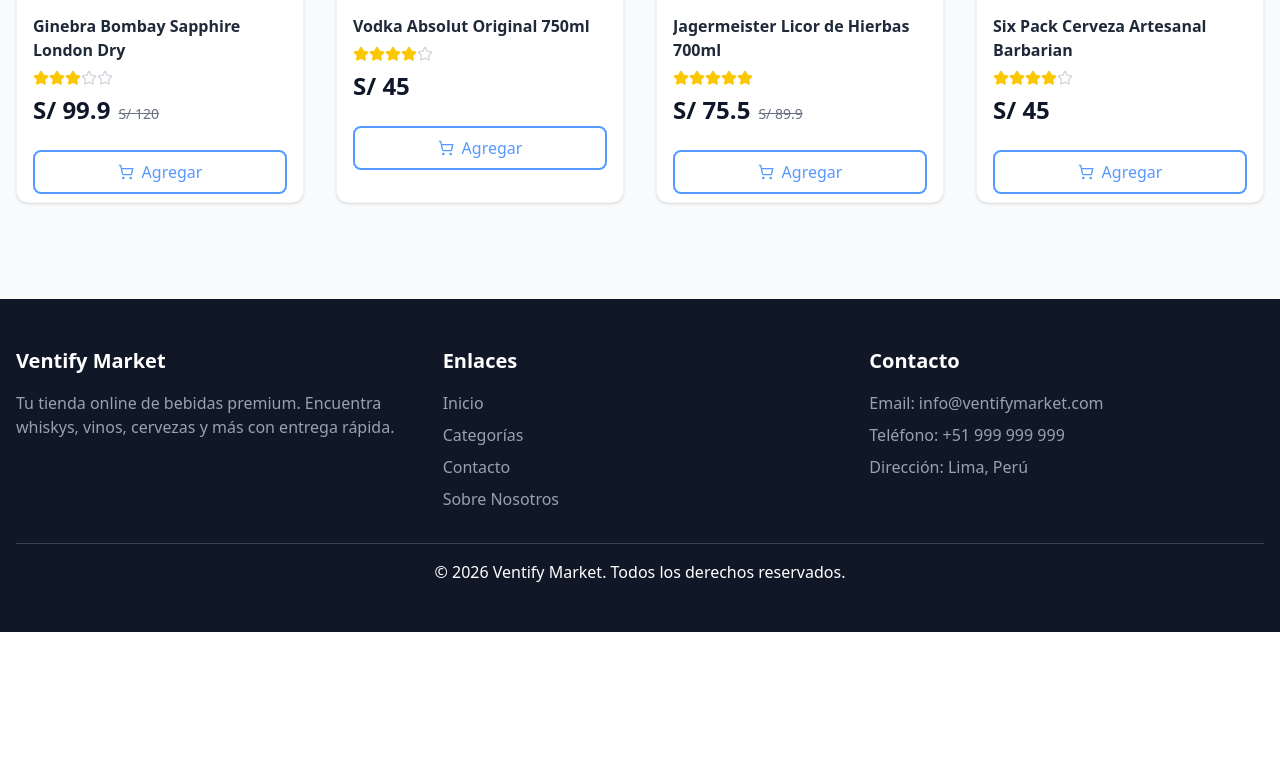
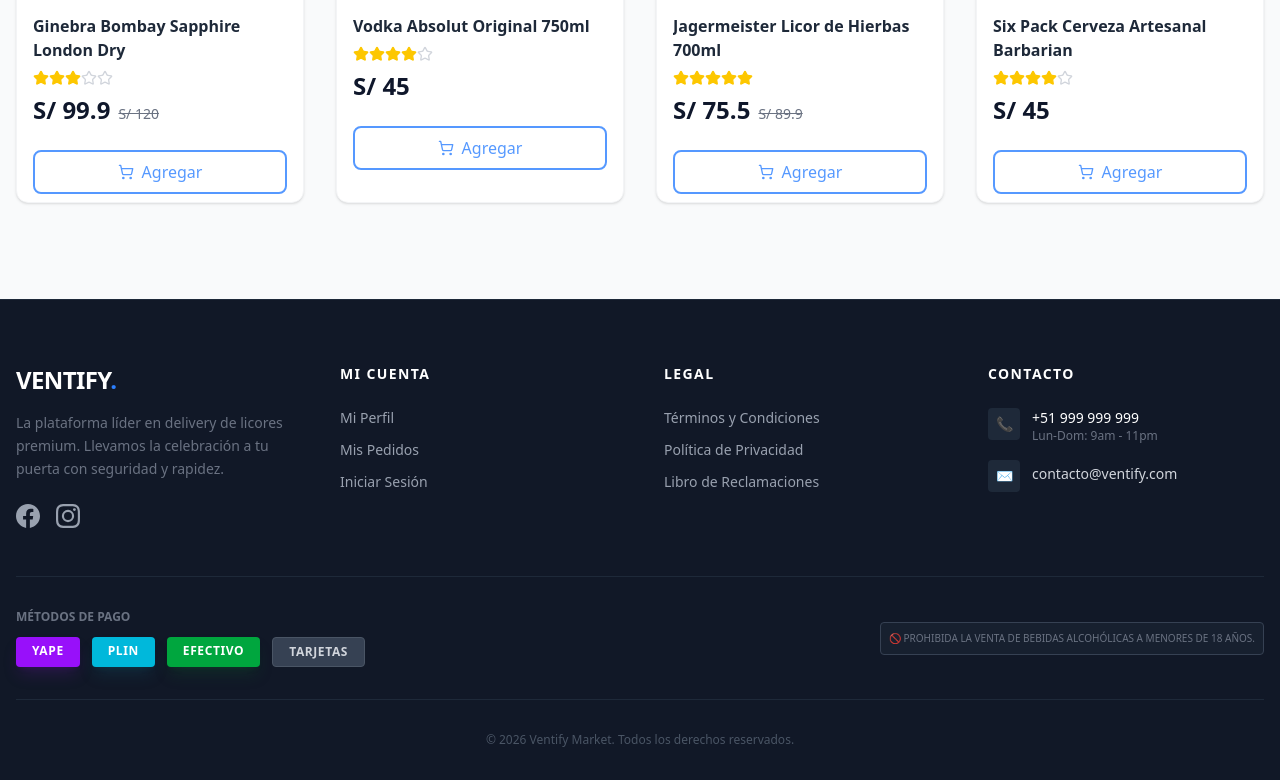
Before and after one commit to MP-make/PuntoGo, a Next.js app: page / in a window 1280 px wide. Shown: the part 1578-2358 px from the top of the page. Before the commit the page ends 2210 px from the top, so only its background shows below. Built offline with nearby package versions, Linux system fonts and the light colour scheme.

Commit message:
Avance 2 (18-01) Problemas con comprobante

```diff
--- a/app/components/Footer.tsx
+++ b/app/components/Footer.tsx
@@ -1,45 +1,107 @@
 "use client";
 
 import React from 'react';
+import Link from 'next/link';
 
 const Footer = () => {
+  const currentYear = new Date().getFullYear();
+
   return (
-    <footer className="bg-gray-900 text-white py-12">
-      <div className="max-w-7xl mx-auto px-4">
-        <div className="grid grid-cols-1 md:grid-cols-3 gap-8">
-          {/* Brand */}
-          <div>
-            <h3 className="text-xl font-bold mb-4">Ventify Market</h3>
-            <p className="text-gray-400">
-              Tu tienda online de bebidas premium. Encuentra whiskys, vinos, cervezas y más con entrega rápida.
+    <footer className="bg-[#111827] text-gray-400 border-t border-gray-800 mt-auto">
+      <div className="max-w-7xl mx-auto px-4 pt-16 pb-8">
+
+        {/* Grid Principal */}
+        <div className="grid grid-cols-1 md:grid-cols-2 lg:grid-cols-4 gap-12 mb-12">
+
+          {/* Col 1: Marca */}
+          <div className="space-y-4">
+            <h3 className="text-2xl font-black text-white tracking-tight">VENTIFY<span className="text-blue-500">.</span></h3>
+            <p className="text-sm leading-relaxed text-gray-500">
+              La plataforma líder en delivery de licores premium. Llevamos la celebración a tu puerta con seguridad y rapidez.
             </p>
+            <div className="flex gap-4 pt-2">
+              {/* Iconos Sociales SVG */}
+              <a href="#" className="hover:text-white transition-colors"><svg className="w-6 h-6" fill="currentColor" viewBox="0 0 24 24"><path d="M24 12.073c0-6.627-5.373-12-12-12s-12 5.373-12 12c0 5.99 4.388 10.954 10.125 11.854v-8.385H7.078v-3.47h3.047V9.43c0-3.007 1.792-4.669 4.533-4.669 1.312 0 2.686.235 2.686.235v2.953H15.83c-1.491 0-1.956.925-1.956 1.874v2.25h3.328l-.532 3.47h-2.796v8.385C19.612 23.027 24 18.062 24 12.073z"/></svg></a>
+              <a href="#" className="hover:text-white transition-colors"><svg className="w-6 h-6" fill="currentColor" viewBox="0 0 24 24"><path d="M12 2.163c3.204 0 3.584.012 4.85.07 3.252.148 4.771 1.691 4.919 4.919.058 1.265.069 1.645.069 4.849 0 3.205-.012 3.584-.069 4.849-.149 3.225-1.664 4.771-4.919 4.919-1.266.058-1.644.07-4.85.07-3.204 0-3.584-.012-4.849-.07-3.26-.149-4.771-1.699-4.919-4.92-.058-1.265-.07-1.644-.07-4.849 0-3.204.013-3.583.07-4.849.149-3.227 1.664-4.771 4.919-4.919 1.266-.057 1.645-.069 4.849-.069zM12 0C8.741 0 8.333.014 7.053.072 2.695.272.273 2.69.073 7.052.014 8.333 0 8.741 0 12c0 3.259.014 3.668.072 4.948.2 4.358 2.618 6.78 6.98 6.98C8.333 23.986 8.741 24 12 24c3.259 0 3.668-.014 4.948-.072 4.354-.2 6.782-2.618 6.979-6.98.059-1.28.073-1.689.073-4.948 0-3.259-.014-3.667-.072-4.947-.196-4.354-2.617-6.78-6.979-6.98C15.668.014 15.259 0 12 0zm0 5.838a6.162 6.162 0 100 12.324 6.162 6.162 0 000-12.324zM12 16a4 4 0 110-8 4 4 0 010 8zm6.406-11.845a1.44 1.44 0 100 2.881 1.44 1.44 0 000-2.881z"/></svg></a>
+            </div>
           </div>
 
-          {/* Links */}
+          {/* Col 2: Cliente */}
           <div>
-            <h3 className="text-xl font-bold mb-4">Enlaces</h3>
-            <ul className="space-y-2">
-              <li><a href="/" className="text-gray-400 hover:text-white transition-colors">Inicio</a></li>
-              <li><a href="/categories" className="text-gray-400 hover:text-white transition-colors">Categorías</a></li>
-              <li><a href="/contact" className="text-gray-400 hover:text-white transition-colors">Contacto</a></li>
-              <li><a href="/about" className="text-gray-400 hover:text-white transition-colors">Sobre Nosotros</a></li>
+            <h4 className="text-white font-bold mb-6 text-sm uppercase tracking-widest">Mi Cuenta</h4>
+            <ul className="space-y-3 text-sm">
+              <li><Link href="/profile" className="hover:text-blue-400 transition-colors flex items-center gap-2">Mi Perfil</Link></li>
+              <li><Link href="/orders" className="hover:text-blue-400 transition-colors flex items-center gap-2">Mis Pedidos</Link></li>
+              <li><Link href="/login" className="hover:text-blue-400 transition-colors flex items-center gap-2">Iniciar Sesión</Link></li>
             </ul>
           </div>
 
-          {/* Contact */}
+          {/* Col 3: Legal */}
           <div>
-            <h3 className="text-xl font-bold mb-4">Contacto</h3>
-            <ul className="space-y-2 text-gray-400">
-              <li>Email: info@ventifymarket.com</li>
-              <li>Teléfono: +51 999 999 999</li>
-              <li>Dirección: Lima, Perú</li>
+            <h4 className="text-white font-bold mb-6 text-sm uppercase tracking-widest">Legal</h4>
+            <ul className="space-y-3 text-sm">
+              <li><a href="#" className="hover:text-blue-400 transition-colors">Términos y Condiciones</a></li>
+              <li><a href="#" className="hover:text-blue-400 transition-colors">Política de Privacidad</a></li>
+              <li><a href="#" className="hover:text-blue-400 transition-colors">Libro de Reclamaciones</a></li>
+            </ul>
+          </div>
+
+          {/* Col 4: Contacto */}
+          <div>
+            <h4 className="text-white font-bold mb-6 text-sm uppercase tracking-widest">Contacto</h4>
+            <ul className="space-y-4 text-sm">
+              <li className="flex items-start gap-3">
+                <div className="w-8 h-8 rounded bg-gray-800 flex items-center justify-center text-blue-500">📞</div>
+                <div>
+                  <p className="text-white font-medium">+51 999 999 999</p>
+                  <p className="text-xs text-gray-500">Lun-Dom: 9am - 11pm</p>
+                </div>
+              </li>
+              <li className="flex items-start gap-3">
+                <div className="w-8 h-8 rounded bg-gray-800 flex items-center justify-center text-blue-500">✉️</div>
+                <p className="text-gray-300 mt-1">contacto@ventify.com</p>
+              </li>
             </ul>
           </div>
         </div>
 
+        {/* Métodos de Pago */}
+        <div className="border-t border-gray-800 pt-8 pb-8">
+          <div className="flex flex-col md:flex-row items-center justify-between gap-6">
+            <div>
+              <p className="text-xs font-bold text-gray-500 uppercase mb-3 text-center md:text-left">Métodos de Pago</p>
+              <div className="flex gap-3">
+                {/* YAPE */}
+                <div className="px-4 py-1.5 rounded bg-purple-600 text-white font-bold text-xs tracking-wider shadow-lg shadow-purple-900/30">
+                  YAPE
+                </div>
+                {/* PLIN */}
+                <div className="px-4 py-1.5 rounded bg-cyan-500 text-white font-bold text-xs tracking-wider shadow-lg shadow-cyan-900/30">
+                  PLIN
+                </div>
+                {/* EFECTIVO */}
+                <div className="px-4 py-1.5 rounded bg-green-600 text-white font-bold text-xs tracking-wider shadow-lg shadow-green-900/30">
+                  EFECTIVO
+                </div>
+                {/* TARJETAS */}
+                <div className="px-4 py-1.5 rounded bg-gray-700 text-gray-300 font-bold text-xs tracking-wider border border-gray-600">
+                  TARJETAS
+                </div>
+              </div>
+            </div>
+            <div className="text-right">
+               <div className="inline-block border border-gray-700 bg-gray-800/50 rounded p-2">
+                  <p className="text-[10px] text-gray-500 font-medium">
+                    🚫 PROHIBIDA LA VENTA DE BEBIDAS ALCOHÓLICAS A MENORES DE 18 AÑOS.
+                  </p>
+               </div>
+            </div>
+          </div>
+        </div>
+
         {/* Copyright */}
-        <div className="border-t border-gray-700 mt-8 pt-4 text-center">
-          <p>&copy; 2026 Ventify Market. Todos los derechos reservados.</p>
+        <div className="text-center border-t border-gray-800 pt-8 text-xs text-gray-600">
+          <p>&copy; {currentYear} Ventify Market. Todos los derechos reservados.</p>
         </div>
       </div>
     </footer>
--- a/app/success/page.tsx
+++ b/app/success/page.tsx
@@ -1,7 +1,6 @@
-'use client'
+'use client';
 
 import { useSearchParams } from 'next/navigation';
-import { useAuth } from '../contexts/AuthContext';
 import Link from 'next/link';
 import { useEffect, useState } from 'react';
 import confetti from 'canvas-confetti';
@@ -9,221 +8,217 @@
 export default function Success() {
   const searchParams = useSearchParams();
   const nameParams = searchParams.get('name') || 'Cliente';
-  const { user } = useAuth();
+
   const [order, setOrder] = useState<any>(null);
+  const [mounted, setMounted] = useState(false);
 
   useEffect(() => {
-    // Recuperar datos del pedido desde localStorage
+    setMounted(true);
+
+    // 1. RECUPERAR DATOS
     const storedOrder = localStorage.getItem('lastOrder');
     if (storedOrder) {
-      setOrder(JSON.parse(storedOrder));
+      try {
+        const parsedData = JSON.parse(storedOrder);
+        setOrder(parsedData);
+      } catch (e) {
+        console.error("Error datos:", e);
+      }
     }
 
-    // Confeti desde los lados - Disparo más dramático
-    const duration = 5 * 1000;
-    const animationEnd = Date.now() + duration;
+    // 2. CONFETI (Solo visual para la pantalla)
+    const end = Date.now() + (3 * 1000);
+    const colors = ['#10B981', '#3B82F6', '#F59E0B', '#EF4444'];
+    (function frame() {
+      confetti({ particleCount: 3, angle: 60, spread: 55, origin: { x: 0 }, colors: colors });
+      confetti({ particleCount: 3, angle: 120, spread: 55, origin: { x: 1 }, colors: colors });
+      if (Date.now() < end) requestAnimationFrame(frame);
+    }());
+  }, []);
 
-    const interval: any = setInterval(function() {
-      const timeLeft = animationEnd - Date.now();
-
-      if (timeLeft <= 0) {
-        return clearInterval(interval);
-      }
-
-      const particleCount = 50;
-
-      // Confeti desde la IZQUIERDA
-      confetti({
-        particleCount,
-        angle: 60,
-        spread: 55,
-        origin: { x: 0, y: 0.6 },
-        colors: ['#ff6b6b', '#4ecdc4', '#45b7d1', '#f9ca24', '#f0932b', '#a29bfe']
-      });
-
-      // Confeti desde la DERECHA
-      confetti({
-        particleCount,
-        angle: 120,
-        spread: 55,
-        origin: { x: 1, y: 0.6 },
-        colors: ['#ff6b6b', '#4ecdc4', '#45b7d1', '#f9ca24', '#f0932b', '#a29bfe']
-      });
-    }, 250);
-
-    return () => clearInterval(interval);
-  }, []);
+  if (!mounted) return null;
 
   return (
     <>
       <style jsx global>{`
+        /* 1. ESTILOS POR DEFECTO (PANTALLA) */
+        .print-only {
+          display: none !important;
+        }
+
+        .screen-only {
+          display: flex !important;
+        }
+
+        /* 2. ESTILOS DE IMPRESIÓN (CUANDO DAS CLICK A IMPRIMIR) */
         @media print {
-          /* Ocultar todo excepto la boleta */
-          body > *:not(#__next) { display: none !important; }
-          .print-hide { display: none !important; }
+          .screen-only {
+            display: none !important;
+          }
 
-          /* Configurar página A4 */
+          .print-only {
+            display: block !important;
+            width: 100%;
+            background-color: white;
+            color: black;
+            font-family: Arial, sans-serif;
+          }
+
+          /* Limpiar márgenes del navegador */
           @page {
             size: A4;
-            margin: 15mm;
+            margin: 1.5cm;
           }
 
           body {
-            margin: 0;
-            padding: 0;
-            background: white;
+            background: white !important;
+            margin: 0 !important;
+            padding: 0 !important;
           }
-        }
-
-        .check-icon {
-          animation: check-bounce 2s ease-in-out infinite;
-        }
-
-        @keyframes check-bounce {
-          0%, 20%, 50%, 80%, 100% { transform: translateY(0) scale(1); }
-          40% { transform: translateY(-20px) scale(1.1); }
-          60% { transform: translateY(-10px) scale(1.05); }
         }
       `}</style>
 
-      {/* VISTA EN PANTALLA - Con confeti */}
-      <div className="min-h-screen bg-gradient-to-br from-green-50 to-blue-50 flex flex-col items-center justify-center print-hide relative overflow-hidden px-4">
+      {/* === VISTA DE PANTALLA (WEB) === */}
+      <div className="screen-only min-h-screen bg-gray-50 flex-col items-center justify-center p-4">
 
-        {/* Icono animado */}
-        <div className="text-9xl mb-8 check-icon">
-          <span className="inline-block bg-gradient-to-br from-green-400 to-green-600 text-white rounded-full w-32 h-32 flex items-center justify-center shadow-2xl">
-            ✓
-          </span>
+        <div className="bg-white p-10 rounded-3xl shadow-xl text-center max-w-lg w-full border border-gray-100">
+          <div className="w-24 h-24 bg-green-100 rounded-full flex items-center justify-center mx-auto mb-6">
+            <svg className="w-12 h-12 text-green-600" fill="none" stroke="currentColor" viewBox="0 0 24 24">
+              <path strokeLinecap="round" strokeLinejoin="round" strokeWidth={3} d="M5 13l4 4L19 7" />
+            </svg>
           </div>
 
-        <h1 className="text-5xl md:text-6xl font-black text-gray-900 mb-4 text-center">
-          ¡Pedido Confirmado!
-        </h1>
-
-        <p className="text-xl text-gray-700 mb-2 text-center max-w-2xl">
-          Gracias <strong className="text-green-600">{order?.cliente?.nombre || nameParams}</strong>
+          <h1 className="text-4xl font-bold text-gray-900 mb-2">¡Pedido Confirmado!</h1>
+          <p className="text-gray-500 mb-8">
+            Gracias <strong>{order?.cliente?.nombre || nameParams}</strong>.
           </p>
 
-        <p className="text-3xl font-bold text-green-600 mb-10">
-          Total: S/ {order?.total || '0.00'}
-        </p>
+          <div className="bg-gray-50 rounded-xl p-6 mb-8 text-left border border-gray-200">
+            <div className="flex justify-between mb-2">
+              <span className="text-gray-500">Nro. Pedido:</span>
+              <span className="font-mono font-bold text-gray-900">{order?.id || '---'}</span>
+            </div>
+            <div className="flex justify-between">
+              <span className="text-gray-500">Total:</span>
+              <span className="font-bold text-green-600 text-lg">S/ {order?.total || '0.00'}</span>
+            </div>
+          </div>
 
-        <p className="text-gray-600 mb-12 text-center max-w-xl">
-          Hemos recibido tu solicitud. Te contactaremos por WhatsApp para confirmar tu pedido.
-        </p>
-
-        <div className="flex flex-col sm:flex-row gap-4 w-full max-w-md">
+          <div className="space-y-3">
             <button
               onClick={() => window.print()}
-            className="flex-1 px-6 py-4 bg-gray-900 text-white rounded-xl hover:bg-gray-800 font-bold shadow-xl transition-all hover:scale-105 flex items-center justify-center gap-2"
+              className="w-full py-4 bg-slate-900 text-white rounded-xl font-bold hover:bg-black transition-all shadow-lg flex items-center justify-center gap-2"
             >
               📄 Descargar Comprobante
             </button>
             <Link
               href="/"
-            className="flex-1 px-6 py-4 bg-white text-gray-700 rounded-xl hover:bg-gray-50 font-bold text-center transition-all border-2 border-gray-200 hover:border-gray-300"
+              className="block w-full py-4 bg-white text-gray-700 border border-gray-300 rounded-xl font-bold hover:bg-gray-50 transition-colors text-center"
             >
               Volver a la Tienda
             </Link>
           </div>
         </div>
+      </div>
 
-      {/* BOLETA PARA IMPRESIÓN - Solo visible al imprimir */}
-      <div className="hidden print:block bg-white text-black">
+      {/* === VISTA DE IMPRESIÓN (BOLETA REAL) === */}
+      <div className="print-only">
+        <div style={{ width: '100%', maxWidth: '800px', margin: '0 auto' }}>
 
           {/* Cabecera */}
-        <div className="flex justify-between items-start border-b-2 border-black pb-4 mb-6">
+          <div style={{ display: 'flex', justifyContent: 'space-between', borderBottom: '2px solid black', paddingBottom: '20px', marginBottom: '30px' }}>
             <div>
-            <h1 className="text-3xl font-black uppercase">VENTIFY MARKET</h1>
-            <p className="text-sm text-gray-600 mt-1">Venta de Bebidas Premium</p>
-            <div className="mt-3 text-xs space-y-1">
-              <p><strong>Dirección:</strong> Av. Principal 123, Lima, Perú</p>
-              <p><strong>Teléfono:</strong> (01) 555-0000</p>
-              <p><strong>Email:</strong> contacto@ventify.com</p>
+              <h1 style={{ fontSize: '28px', fontWeight: '900', margin: '0', textTransform: 'uppercase' }}>VENTIFY MARKET</h1>
+              <p style={{ margin: '5px 0', fontSize: '14px', color: '#333' }}>Venta de Bebidas Premium</p>
+              <div style={{ fontSize: '12px', marginTop: '10px' }}>
+                <p style={{ margin: 0 }}>Av. La Marina 2000, Lima</p>
+                <p style={{ margin: 0 }}>Tel: (01) 555-1234</p>
+                <p style={{ margin: 0 }}>contacto@ventifymarket.com</p>
               </div>
             </div>
-          <div className="border-2 border-black p-3 rounded text-center min-w-[180px]">
-            <p className="font-bold">RUC: 20601234567</p>
-            <div className="bg-black text-white font-bold py-1 my-1 text-sm">BOLETA DE VENTA</div>
-            <p className="font-bold">{order?.id || 'B001-000000'}</p>
+            <div style={{ textAlign: 'right' }}>
+              <div style={{ border: '2px solid black', padding: '10px 20px', borderRadius: '4px', display: 'inline-block' }}>
+                <p style={{ margin: 0, fontWeight: 'bold', fontSize: '12px' }}>R.U.C. 20601234567</p>
+                <div style={{ backgroundColor: 'black', color: 'white', padding: '4px 10px', margin: '8px 0', fontWeight: 'bold', fontSize: '14px' }}>BOLETA DE VENTA</div>
+                <p style={{ margin: 0, fontSize: '16px', fontWeight: 'bold' }}>{order?.id || 'B001-000000'}</p>
+              </div>
             </div>
           </div>
 
           {/* Datos del Cliente */}
-        <div className="mb-6 bg-gray-50 p-3 rounded border border-gray-300">
-          <h3 className="font-bold text-xs uppercase text-gray-600 mb-2">DATOS DEL CLIENTE</h3>
-          <div className="grid grid-cols-2 gap-x-4 gap-y-1 text-sm">
-            <p><strong>Nombre:</strong> {order?.cliente?.nombre || nameParams}</p>
-            <p><strong>Fecha:</strong> {order?.date || new Date().toLocaleString('es-PE')}</p>
-            <p><strong>Celular:</strong> {order?.cliente?.telefono || '-'}</p>
-            <p><strong>Dirección:</strong> {order?.cliente?.direccion || 'No especificada'}</p>
-          </div>
+          <div style={{ marginBottom: '30px', border: '1px solid #ddd', padding: '15px', borderRadius: '4px', backgroundColor: '#f9f9f9' }}>
+            <table style={{ width: '100%', fontSize: '13px', borderCollapse: 'collapse' }}>
+              <tbody>
+                <tr>
+                  <td style={{ fontWeight: 'bold', width: '100px', padding: '4px' }}>CLIENTE:</td>
+                  <td style={{ padding: '4px' }}>{order?.cliente?.nombre || nameParams}</td>
+                  <td style={{ fontWeight: 'bold', width: '100px', padding: '4px' }}>FECHA:</td>
+                  <td style={{ padding: '4px' }}>{order?.date || new Date().toLocaleDateString()}</td>
+                </tr>
+                <tr>
+                  <td style={{ fontWeight: 'bold', padding: '4px' }}>DIRECCIÓN:</td>
+                  <td style={{ padding: '4px' }}>{order?.cliente?.direccion || '-'}</td>
+                  <td style={{ fontWeight: 'bold', padding: '4px' }}>TELÉFONO:</td>
+                  <td style={{ padding: '4px' }}>{order?.cliente?.telefono || '-'}</td>
+                </tr>
+                <tr>
+                  <td style={{ fontWeight: 'bold', padding: '4px' }}>PAGO:</td>
+                  <td colSpan={3} style={{ padding: '4px' }}>{order?.pago?.metodo === 'DIGITAL' ? 'Yape/Plin' : 'Efectivo'}</td>
+                </tr>
+              </tbody>
+            </table>
           </div>
 
           {/* Tabla de Productos */}
-        <table className="w-full text-sm mb-6 border-collapse">
+          <table style={{ width: '100%', borderCollapse: 'collapse', marginBottom: '30px', fontSize: '13px' }}>
             <thead>
-            <tr className="border-b-2 border-black">
-              <th className="py-2 text-left w-12">CANT.</th>
-              <th className="py-2 text-left">DESCRIPCIÓN</th>
-              <th className="py-2 text-right w-20">P.UNIT</th>
-              <th className="py-2 text-right w-24">IMPORTE</th>
+              <tr style={{ backgroundColor: '#eee' }}>
+                <th style={{ border: '1px solid black', padding: '8px', textAlign: 'center', fontWeight: 'bold' }}>CANT.</th>
+                <th style={{ border: '1px solid black', padding: '8px', textAlign: 'left', fontWeight: 'bold' }}>DESCRIPCIÓN</th>
+                <th style={{ border: '1px solid black', padding: '8px', textAlign: 'right', fontWeight: 'bold' }}>P. UNIT</th>
+                <th style={{ border: '1px solid black', padding: '8px', textAlign: 'right', fontWeight: 'bold' }}>IMPORTE</th>
               </tr>
             </thead>
             <tbody>
               {order?.items?.map((item: any, index: number) => (
-              <tr key={index} className="border-b border-gray-300">
-                <td className="py-2 text-center font-bold">{item.quantity}</td>
-                <td className="py-2">
-                  <p className="font-semibold">{item.product.title}</p>
-                  <p className="text-xs text-gray-600">{item.product.volume || ''}</p>
-                </td>
-                <td className="py-2 text-right">S/ {item.product.price.toFixed(2)}</td>
-                <td className="py-2 text-right font-bold">S/ {(item.product.price * item.quantity).toFixed(2)}</td>
+                <tr key={index}>
+                  <td style={{ border: '1px solid black', padding: '8px', textAlign: 'center' }}>{item.quantity}</td>
+                  <td style={{ border: '1px solid black', padding: '8px' }}>{item.product.title}</td>
+                  <td style={{ border: '1px solid black', padding: '8px', textAlign: 'right' }}>S/ {Number(item.product.price).toFixed(2)}</td>
+                  <td style={{ border: '1px solid black', padding: '8px', textAlign: 'right', fontWeight: 'bold' }}>S/ {(item.product.price * item.quantity).toFixed(2)}</td>
                 </tr>
-            )) || (
-              <tr>
-                <td colSpan={4} className="py-4 text-center text-gray-500">
-                  Sin productos registrados
-                </td>
-              </tr>
-            )}
+              )) || <tr><td colSpan={4} style={{ padding: '20px', textAlign: 'center' }}>Cargando datos...</td></tr>}
             </tbody>
           </table>
 
           {/* Totales */}
-        <div className="flex justify-end mb-8">
-          <div className="w-64 space-y-2">
-            <div className="flex justify-between text-sm">
-              <span>Op. Gravada:</span>
-              <span>S/ {order ? (parseFloat(order.total) / 1.18).toFixed(2) : '0.00'}</span>
-            </div>
-            <div className="flex justify-between text-sm">
-              <span>IGV (18%):</span>
-              <span>S/ {order ? (parseFloat(order.total) - (parseFloat(order.total) / 1.18)).toFixed(2) : '0.00'}</span>
-            </div>
-            <div className="flex justify-between border-t-2 border-black pt-2 text-lg font-black">
-              <span>TOTAL:</span>
-              <span>S/ {order?.total || '0.00'}</span>
-            </div>
-          </div>
+          <div style={{ display: 'flex', justifyContent: 'flex-end' }}>
+            <table style={{ width: '250px', fontSize: '14px', borderCollapse: 'collapse' }}>
+              <tbody>
+                <tr>
+                  <td style={{ textAlign: 'right', padding: '5px' }}>Op. Gravada:</td>
+                  <td style={{ textAlign: 'right', padding: '5px', fontWeight: 'bold' }}>S/ {order ? (parseFloat(order.total) / 1.18).toFixed(2) : '0.00'}</td>
+                </tr>
+                <tr>
+                  <td style={{ textAlign: 'right', padding: '5px' }}>I.G.V. (18%):</td>
+                  <td style={{ textAlign: 'right', padding: '5px', fontWeight: 'bold' }}>S/ {order ? (parseFloat(order.total) - (parseFloat(order.total) / 1.18)).toFixed(2) : '0.00'}</td>
+                </tr>
+                <tr>
+                  <td style={{ textAlign: 'right', padding: '10px 5px', borderTop: '2px solid black', fontWeight: '900', fontSize: '18px' }}>TOTAL:</td>
+                  <td style={{ textAlign: 'right', padding: '10px 5px', borderTop: '2px solid black', fontWeight: '900', fontSize: '18px' }}>S/ {order?.total || '0.00'}</td>
+                </tr>
+              </tbody>
+            </table>
           </div>
 
-        {/* Método de Pago */}
-        <div className="mb-6 p-3 bg-gray-50 rounded border border-gray-300">
-          <p className="text-sm"><strong>Método de Pago:</strong> {order?.pago?.metodo === 'DIGITAL' ? 'Yape/Plin' : 'Contra Entrega'}</p>
-          {order?.pago?.metodo === 'DIGITAL' && order?.pago?.referencia && (
-            <p className="text-xs text-gray-600 mt-1">Ref: {order.pago.referencia}</p>
-          )}
+          {/* Pie */}
+          <div style={{ marginTop: '50px', borderTop: '1px solid #ccc', paddingTop: '10px', textAlign: 'center', fontSize: '11px', color: '#666' }}>
+            <p style={{ fontWeight: 'bold', margin: '0 0 5px 0' }}>Gracias por su compra en Ventify Market</p>
+            <p style={{ margin: 0 }}>Representación impresa de la Boleta de Venta Electrónica</p>
+            <p style={{ marginTop: '5px', fontFamily: 'monospace' }}>HASH: {order?.id?.replace(/-/g, '')}XYZ123</p>
           </div>
 
-        {/* Pie de Página */}
-        <div className="text-center text-xs text-gray-500 pt-4 border-t border-gray-300">
-          <p className="font-semibold">Gracias por su compra en Ventify Market</p>
-          <p className="mt-1">Representación impresa de la Boleta de Venta Electrónica</p>
-          <p className="mt-1 text-[10px] font-mono">HASH: {order?.id?.replace(/-/g, '')}ABC123XYZ</p>
         </div>
-
       </div>
     </>
   );
```
Lines whose indentation alone changed are shown as unchanged.
